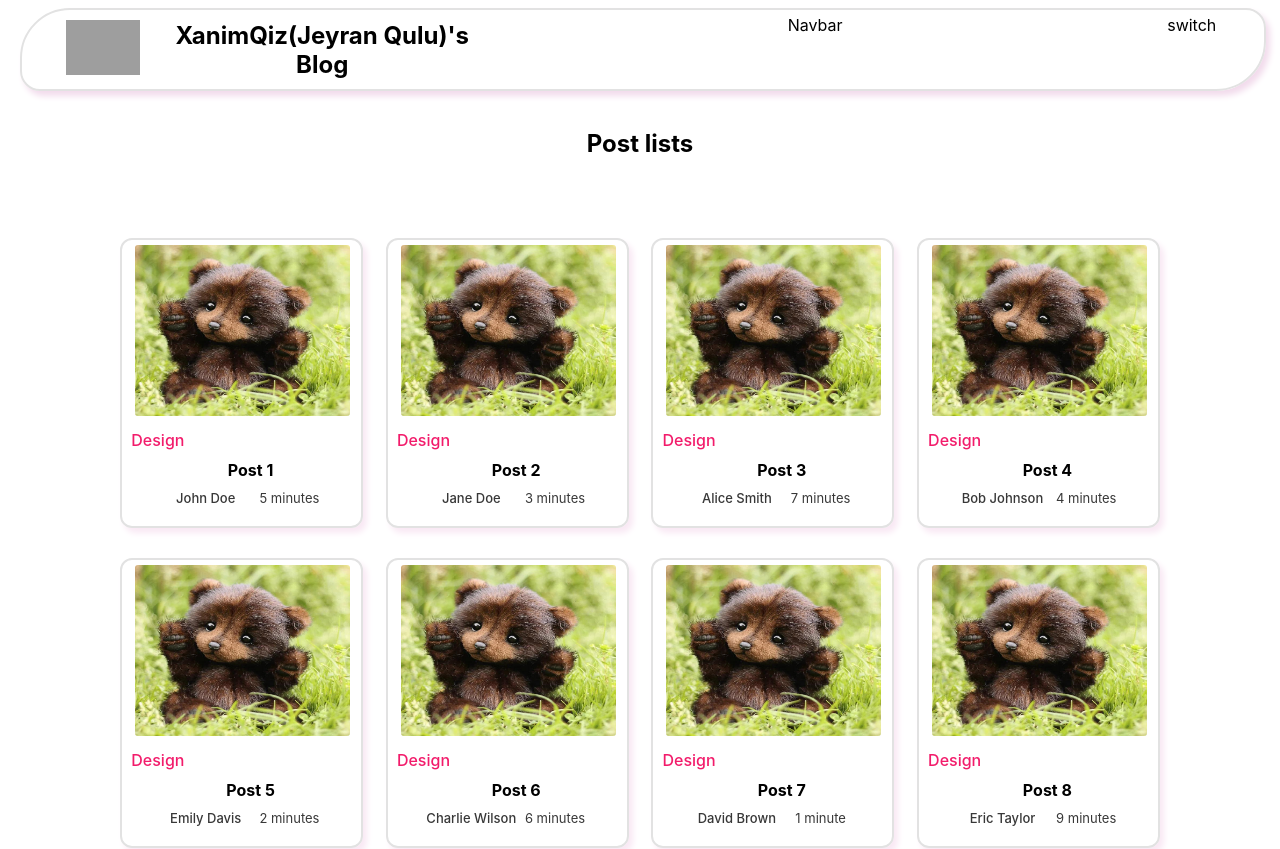
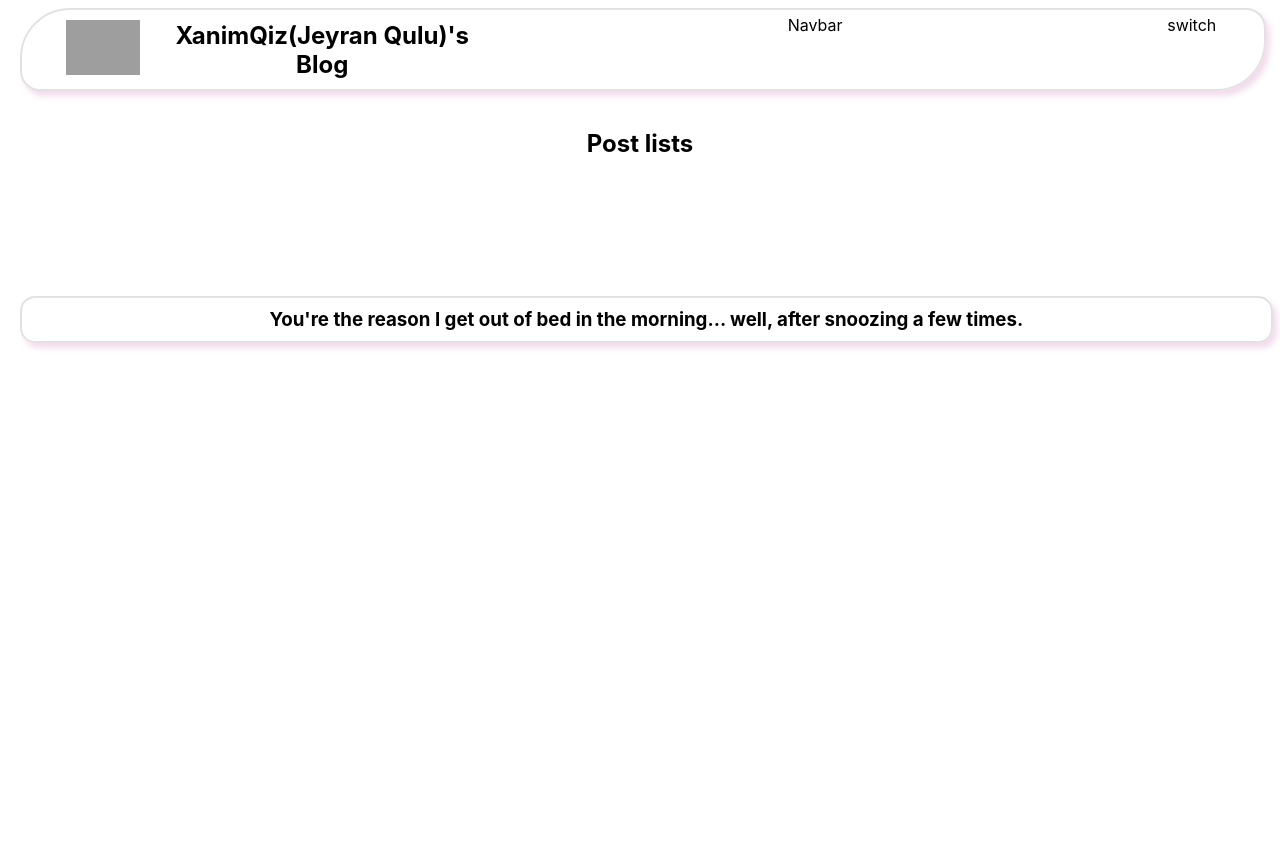
Before and after one commit to zahraRostami1999/blog-app, a React (Create React App) app: page / in a window 1280 px wide. Shown: the top 849 px of the page. After the commit the page ends 800 px from the top, so only its background shows below. Built offline with nearby package versions, Linux system fonts and the light colour scheme; grey boxes are pictures that could not be loaded.

Commit message:
import usestate and useeffect add usestate for postContent

```diff
--- a/src/Components/post_list/Post_list.jsx
+++ b/src/Components/post_list/Post_list.jsx
@@ -1,81 +1,86 @@
 import Post from "../post/Post";
 import styled from "./list.module.css";
+import { useEffect, useState } from "react";
 
 function Post_list() {
-  let postContent = [
-    {
-      id: 1,
-      badge: "Design",
-      cover: "",
-      title: "Post 1",
-      content: "This is the content of Post 1",
-      author: "John Doe",
-      readingTime: "5 minutes",
-    },
-    {
-      id: 2,
-      badge: "Design",
-      cover: "",
-      title: "Post 2",
-      content: "This is the content of Post 2",
-      author: "Jane Doe",
-      readingTime: "3 minutes",
-    },
-    {
-      id: 3,
-      badge: "Design",
-      cover: "",
-      title: "Post 3",
-      content: "This is the content of Post 3",
-      author: "Alice Smith",
-      readingTime: "7 minutes",
-    },
-    {
-      id: 4,
-      badge: "Design",
-      cover: "",
-      title: "Post 4",
-      content: "This is the content of Post 4",
-      author: "Bob Johnson",
-      readingTime: "4 minutes",
-    },
-    {
-      id: 5,
-      badge: "Design",
-      cover: "",
-      title: "Post 5",
-      content: "This is the content of Post 5",
-      author: "Emily Davis",
-      readingTime: "2 minutes",
-    },
-    {
-      id: 6,
-      badge: "Design",
-      cover: "",
-      title: "Post 6",
-      content: "This is the content of Post 6",
-      author: "Charlie Wilson",
-      readingTime: "6 minutes",
-    },
-    {
-      id: 7,
-      badge: "Design",
-      cover: "",
-      title: "Post 7",
-      content: "This is the content of Post 7",
-      author: "David Brown",
-      readingTime: "1 minute",
-    },
-    {
-      id: 8,
-      badge: "Design",
-      cover: "",
-      title: "Post 8",
-      content: "This is the content of Post 8",
-      author: "Eric Taylor",
-      readingTime: "9 minutes",
-    },
-  ];
+
+  const [postContent, setpostContent] = useState([])
+
+
+  // let postContent = [
+  //   {
+  //     id: 1,
+  //     badge: "Design",
+  //     cover: "",
+  //     title: "Post 1",
+  //     content: "This is the content of Post 1",
+  //     author: "John Doe",
+  //     readingTime: "5 minutes",
+  //   },
+  //   {
+  //     id: 2,
+  //     badge: "Design",
+  //     cover: "",
+  //     title: "Post 2",
+  //     content: "This is the content of Post 2",
+  //     author: "Jane Doe",
+  //     readingTime: "3 minutes",
+  //   },
+  //   {
+  //     id: 3,
+  //     badge: "Design",
+  //     cover: "",
+  //     title: "Post 3",
+  //     content: "This is the content of Post 3",
+  //     author: "Alice Smith",
+  //     readingTime: "7 minutes",
+  //   },
+  //   {
+  //     id: 4,
+  //     badge: "Design",
+  //     cover: "",
+  //     title: "Post 4",
+  //     content: "This is the content of Post 4",
+  //     author: "Bob Johnson",
+  //     readingTime: "4 minutes",
+  //   },
+  //   {
+  //     id: 5,
+  //     badge: "Design",
+  //     cover: "",
+  //     title: "Post 5",
+  //     content: "This is the content of Post 5",
+  //     author: "Emily Davis",
+  //     readingTime: "2 minutes",
+  //   },
+  //   {
+  //     id: 6,
+  //     badge: "Design",
+  //     cover: "",
+  //     title: "Post 6",
+  //     content: "This is the content of Post 6",
+  //     author: "Charlie Wilson",
+  //     readingTime: "6 minutes",
+  //   },
+  //   {
+  //     id: 7,
+  //     badge: "Design",
+  //     cover: "",
+  //     title: "Post 7",
+  //     content: "This is the content of Post 7",
+  //     author: "David Brown",
+  //     readingTime: "1 minute",
+  //   },
+  //   {
+  //     id: 8,
+  //     badge: "Design",
+  //     cover: "",
+  //     title: "Post 8",
+  //     content: "This is the content of Post 8",
+  //     author: "Eric Taylor",
+  //     readingTime: "9 minutes",
+  //   },
+  // ];
 
   return (
     <div className="container">
```
